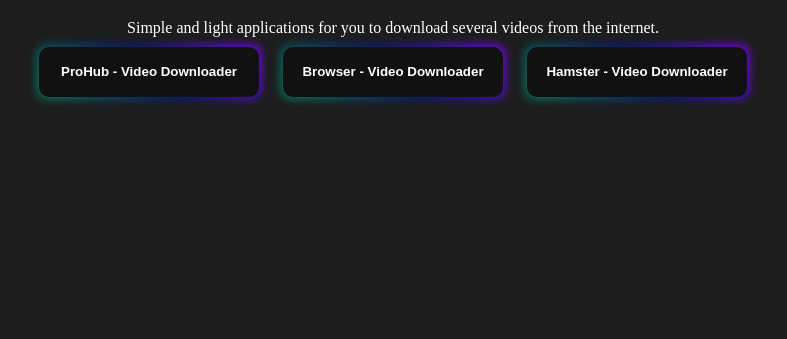
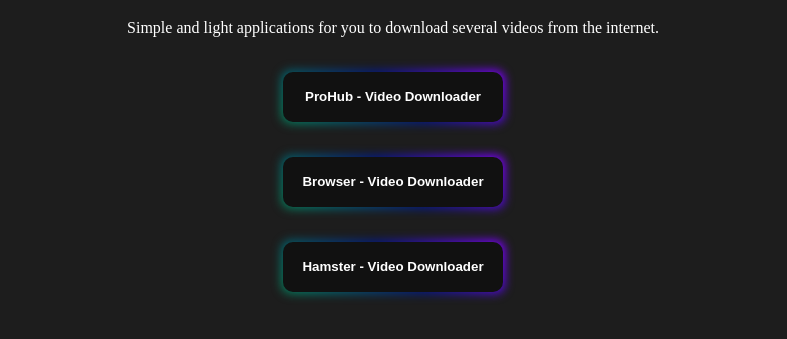
Before and after one commit to developer-bgw/developer-bgw.github.io, a plain HTML site: page index.html in a window 1280 px wide. Shown: the part 69-408 px from the top of the page, without its empty margins (247-1034 px from the left). Drawn offline with Linux system fonts and the light colour scheme.

Commit message:
Update index.html

```diff
--- a/index.html
+++ b/index.html
@@ -21,18 +21,23 @@
 
 <style>
 
-    body {
+body {
         align-content: center;
         background-color: rgb(29, 29, 29);
         color: white;
         text-align: center;
-    }
+}
 
+.button-container {
+  display: flex;
+  flex-direction: column;
+  align-items: center;
+}
 
 .glow-on-hover {
     width: 220px;
     height: 50px;
-    margin: 10px;
+    margin-top: 35px;
     font-weight: bold;
     border: none;
     outline: none;
@@ -102,7 +107,7 @@
 <body>
     <h1>Best apps to download videos</h1>
     <span>Simple and light applications for you to download several videos from the internet.</span>
-    <div>
+<div class="button-container">
     <button class="glow-on-hover always-glowing" onclick="window.location.href='https://play.google.com/store/apps/details?id=com.bgw.downph'">ProHub - Video Downloader</button>
     <button class="glow-on-hover always-glowing" onclick="window.location.href='https://play.google.com/store/apps/details?id=com.bgw.downbrowser'">Browser - Video Downloader</button>
     <button class="glow-on-hover always-glowing" onclick="window.location.href='https://play.google.com/store/apps/details?id=com.bgw.downxh'">Hamster - Video Downloader</button>
```
